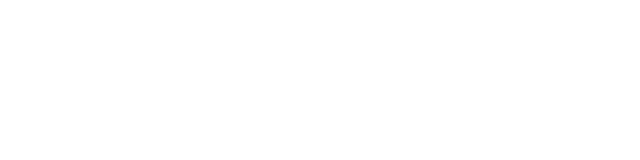
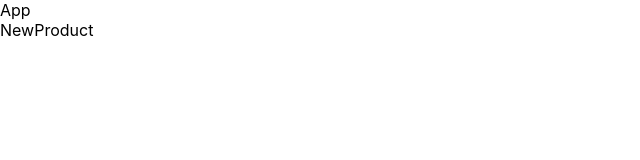
Before and after one commit to neo-rooney/lecture, a React (Create React App) app in the folder dreamCoding/react/shoppy/: page /products/new in a window 1280 px wide. Shown: the top 160 px of the page, without its empty margins (0-640 px from the left). Built offline with nearby package versions, Linux system fonts and the light colour scheme.

Commit message:
드림코딩 리액트: 쇼핑몰 프로젝트 - 라우팅 구조 설계

```diff
--- a/dreamCoding/react/shoppy/package.json
+++ b/dreamCoding/react/shoppy/package.json
@@ -8,6 +8,7 @@
     "@testing-library/user-event": "^13.2.1",
     "react": "^18.2.0",
     "react-dom": "^18.2.0",
+    "react-router-dom": "^6.5.0",
     "react-scripts": "5.0.1",
     "web-vitals": "^2.1.0"
   },
--- a/dreamCoding/react/shoppy/src/App.js
+++ b/dreamCoding/react/shoppy/src/App.js
@@ -1,5 +1,11 @@
 import React from "react";
+import { Outlet } from "react-router-dom";
 
 export default function App() {
-  return <div></div>;
+  return (
+    <div>
+      App
+      <Outlet />
+    </div>
+  );
 }
--- a/dreamCoding/react/shoppy/src/index.js
+++ b/dreamCoding/react/shoppy/src/index.js
@@ -1,13 +1,50 @@
-import React from 'react';
-import ReactDOM from 'react-dom/client';
-import './index.css';
-import App from './App';
-import reportWebVitals from './reportWebVitals';
+import React from "react";
+import ReactDOM from "react-dom/client";
+import "./index.css";
+import App from "./App";
+import reportWebVitals from "./reportWebVitals";
+import { createBrowserRouter, RouterProvider } from "react-router-dom";
+import Error from "./pages/Error";
+import Home from "./pages/Home";
+import AllProducts from "./pages/AllProducts";
+import NewProduct from "./pages/NewProduct";
+import ProductDetail from "./pages/ProductDetail";
+import MyCart from "./pages/MyCart";
 
-const root = ReactDOM.createRoot(document.getElementById('root'));
+const router = createBrowserRouter([
+  {
+    path: "/",
+    element: <App />,
+    errorElement: <Error />,
+    children: [
+      {
+        index: true,
+        element: <Home />,
+      },
+      {
+        path: "products",
+        element: <AllProducts />,
+      },
+      {
+        path: "products/new",
+        element: <NewProduct />,
+      },
+      {
+        path: "products/:id",
+        element: <ProductDetail />,
+      },
+      {
+        path: "carts",
+        element: <MyCart />,
+      },
+    ],
+  },
+]);
+
+const root = ReactDOM.createRoot(document.getElementById("root"));
 root.render(
   <React.StrictMode>
-    <App />
+    <RouterProvider router={router} />
   </React.StrictMode>
 );
 
--- /dev/null
+++ b/dreamCoding/react/shoppy/src/pages/AllProducts.jsx
@@ -0,0 +1,5 @@
+import React from "react";
+
+export default function AllProjects() {
+  return <div>AllProjects</div>;
+}
--- /dev/null
+++ b/dreamCoding/react/shoppy/src/pages/Error.jsx
@@ -0,0 +1,5 @@
+import React from "react";
+
+export default function Error() {
+  return <div>Error</div>;
+}
--- /dev/null
+++ b/dreamCoding/react/shoppy/src/pages/Home.jsx
@@ -0,0 +1,5 @@
+import React from "react";
+
+export default function Home() {
+  return <div>Home</div>;
+}
--- /dev/null
+++ b/dreamCoding/react/shoppy/src/pages/MyCart.jsx
@@ -0,0 +1,5 @@
+import React from "react";
+
+export default function MyCart() {
+  return <div>MyCart</div>;
+}
--- /dev/null
+++ b/dreamCoding/react/shoppy/src/pages/NewProduct.jsx
@@ -0,0 +1,5 @@
+import React from "react";
+
+export default function NewProduct() {
+  return <div>NewProduct</div>;
+}
--- /dev/null
+++ b/dreamCoding/react/shoppy/src/pages/ProductDetail.jsx
@@ -0,0 +1,5 @@
+import React from "react";
+
+export default function ProductDetail() {
+  return <div>ProductDetail</div>;
+}
```
Also changed, not shown: 2 other files (tests, documents, lock files or other folders).
